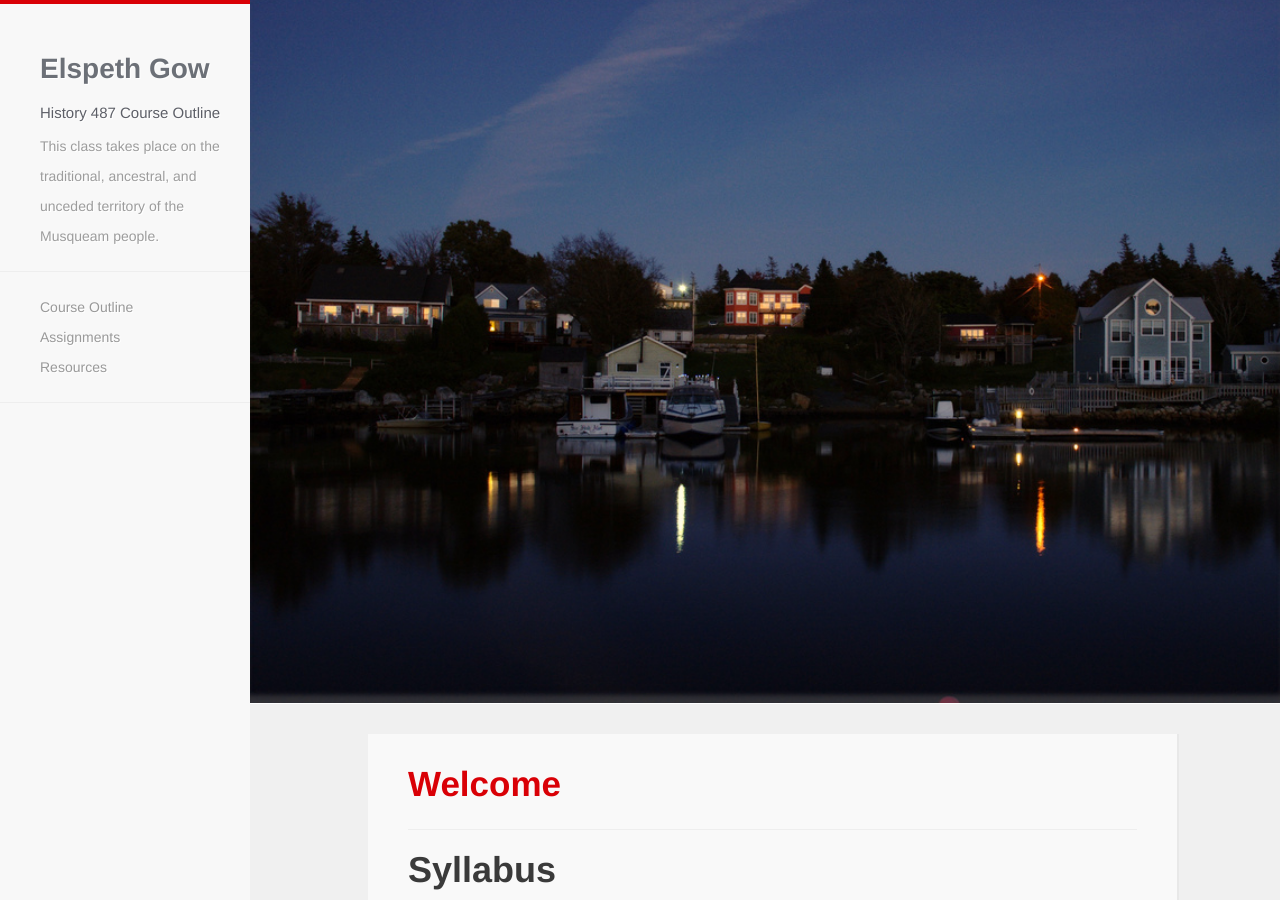
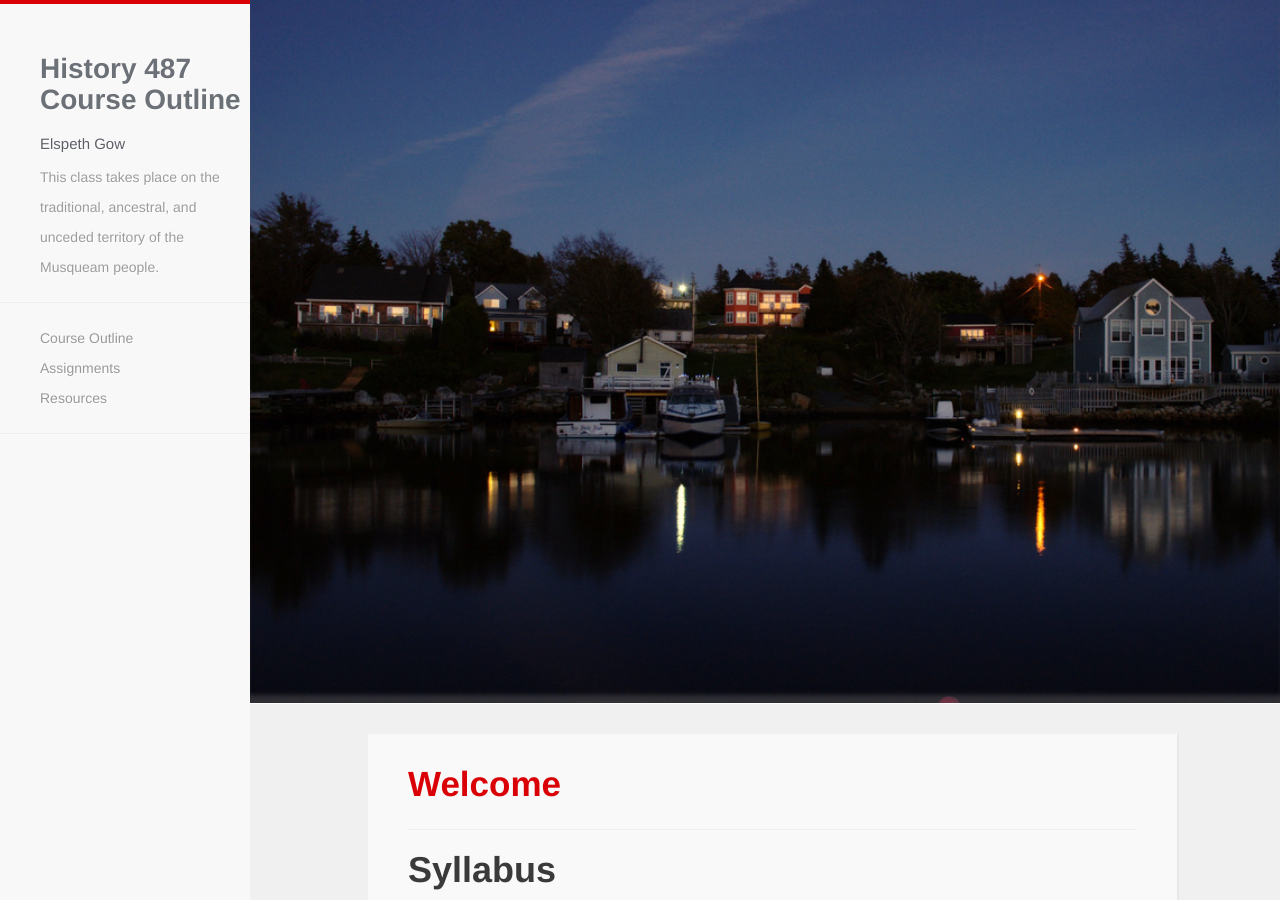
Before and after one commit to esgow/HIST487, a Jekyll site: the page built from index.md, in a window 1280 px wide and 900 px high. Built offline with Jekyll 4.4.1, drawn with Linux system fonts in a browser that asks for light colours; nearby versions of some CDN libraries; Markdown is read by kramdown in place of the engine named in the settings.

Commit message:
Update navigation.html

```diff
--- a/_includes/navigation.html
+++ b/_includes/navigation.html
@@ -22,7 +22,7 @@
 <!-- Sidebar -->
 <div id="sidebar-wrapper">
   <ul class="sidebar-nav">
-    <li class="sidebar-brand"><a href="{{ site.baseurl }}/"><h1 class="brand">{{ site.name }}</h1></a><h3>{{ site.description }}</h3></li>
+    <li class="sidebar-brand"><a href="{{ site.baseurl }}/"><h1 class="brand">{{ site.description }}</h1></a><h3>{{ site.name }}</h3></li>
     <li>{{ site.land }}</li>
     <hr />
     <li><a href="{{ site.baseurl }}/outline.html">Course Outline</a></li>
```
